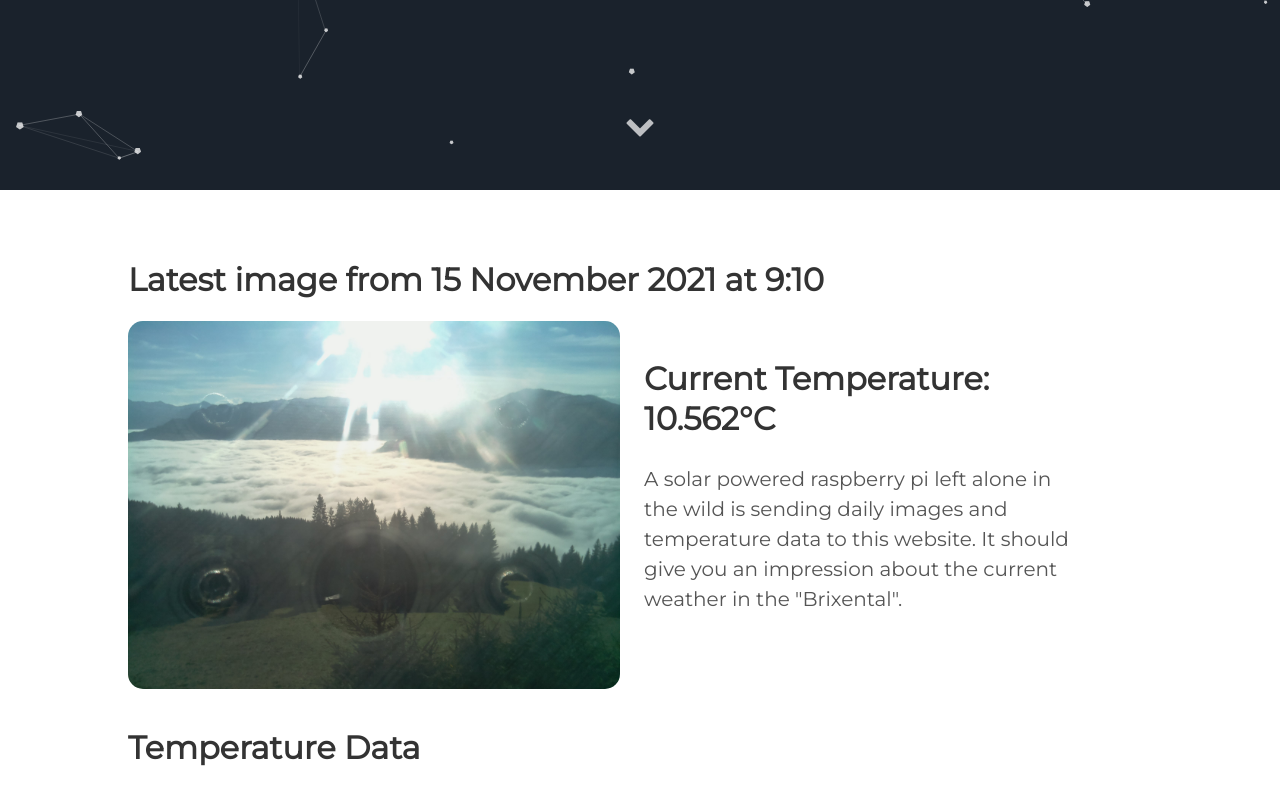
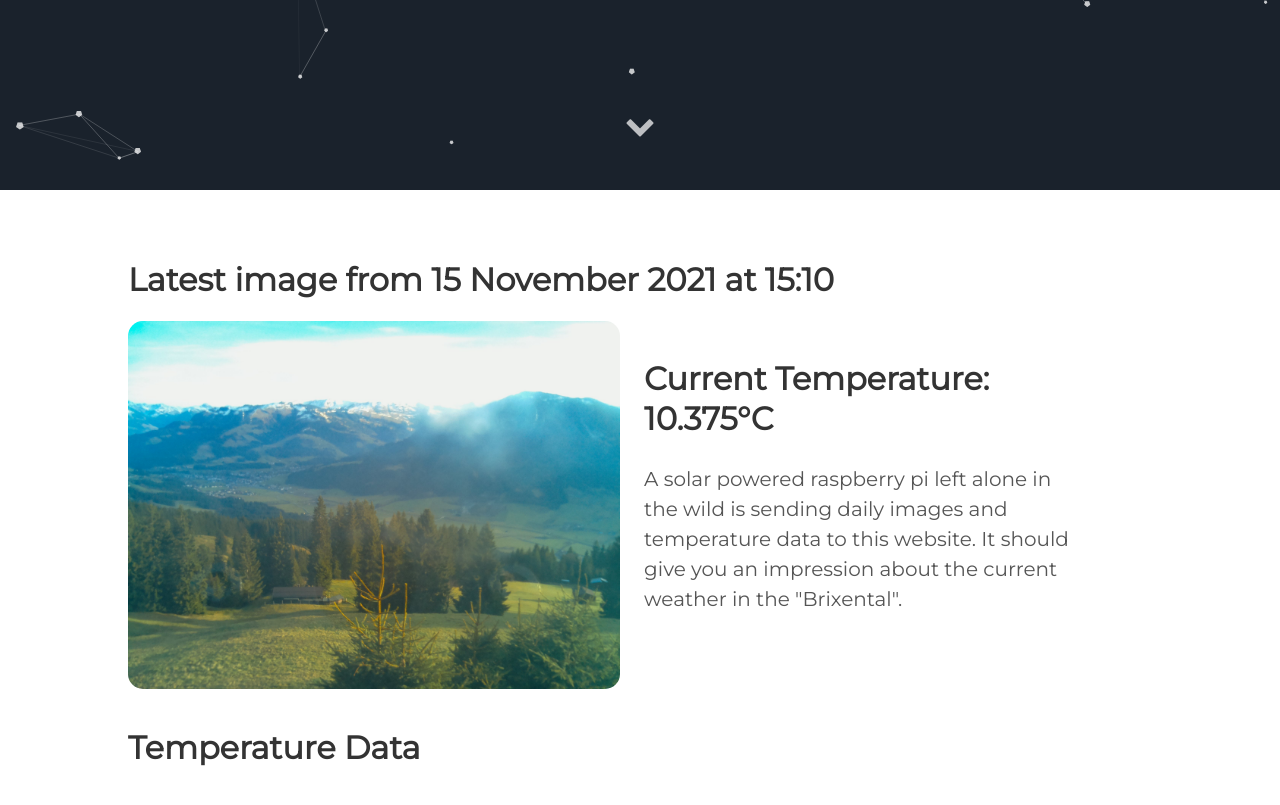
Before and after one commit to vektorious/vektorious.github.io, a Jekyll site: the page built from resources/huette.md, in a window 1280 px wide and 900 px high, scrolled down 710 px. Shown: the top 805 px of the window. Built offline with Jekyll 4.4.1, drawn with Linux system fonts in a browser that asks for light colours.

Commit message:
I'm a bot beep boop

```diff
--- a/resources/huette.md
+++ b/resources/huette.md
@@ -6,13 +6,13 @@ image: '/assets/img/'
 description: 'Live image from the Austrian alps'
 twitter_text: ' '
 ---
-## Latest image from 15 November 2021 at  9:10
+## Latest image from 15 November 2021 at 15:10
 <div class="huette">
   <div class="huette-image">
     <img src="{{ "/assets/img/huette.jpg" | prepend: site.baseurl }}">
   </div>
   <div class="huette-text">
-        <h2>Current Temperature: 10.562°C</h2>
+        <h2>Current Temperature: 10.375°C</h2>
         <p>A solar powered raspberry pi left alone in the wild is sending daily images and temperature data to this website. It should give you an impression about the current weather in the "Brixental".</p>
 
   </div>
```
Also changed, not shown: rpi-script/2021-11-15_150910.txt (renamed from rpi-script/2021-11-15_090909.txt, +5 -5 lines), rpi-script/huette.md (+2 -2 lines), assets/img/huette.jpg, assets/img/temp_plot.png, rpi-script/temp_plot.png, 1 other file.
